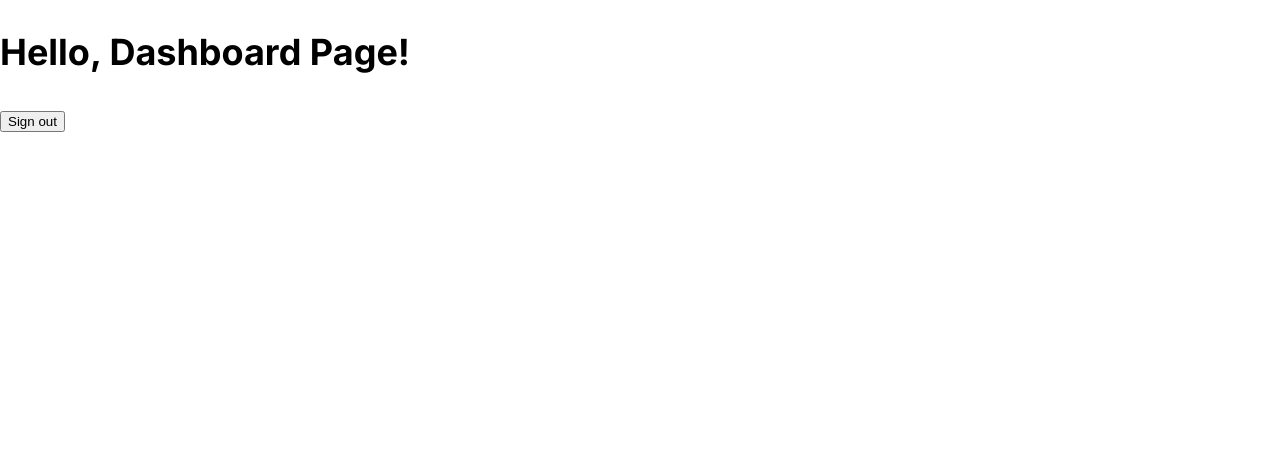
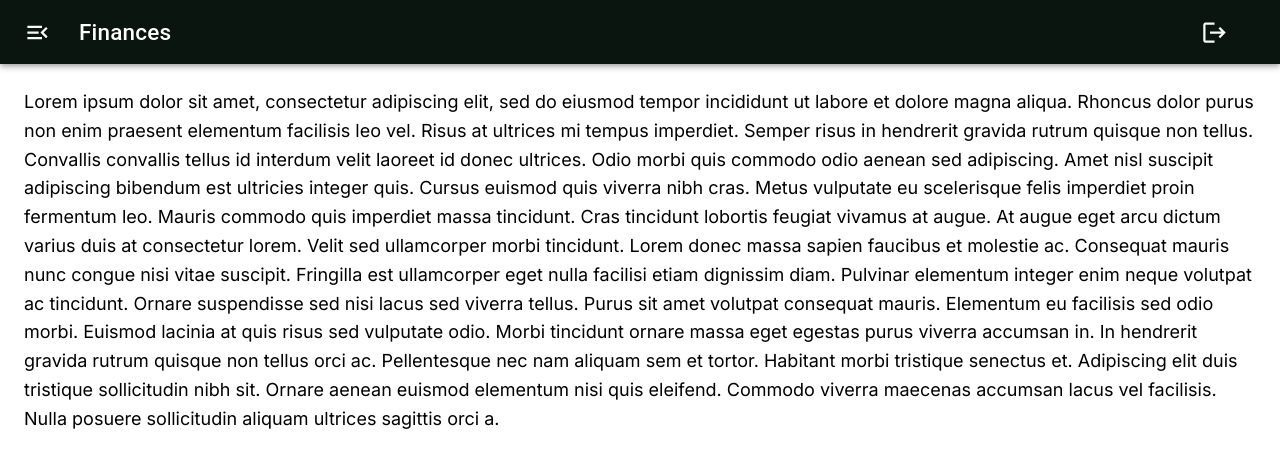
Before and after one commit to dadedeandrade/nextjs-finance-dashboard, a Next.js app: page /dashboard in a window 1280 px wide. Shown: the top 468 px of the page. Built offline with nearby package versions, Linux system fonts and the light colour scheme; no server answers; sample sign-in values are in the browser's storage.

Commit message:
Dashboard/ Created initial UI for sidebar and general layout

```diff
--- a/package.json
+++ b/package.json
@@ -20,6 +20,7 @@
     "react": "^18",
     "react-chartjs-2": "^5.2.0",
     "react-dom": "^18",
+    "simplebar-react": "^3.2.4",
     "styled-components": "^6.1.1"
   },
   "devDependencies": {
--- a/src/app/dashboard/page.tsx
+++ b/src/app/dashboard/page.tsx
@@ -1,8 +1,29 @@
 "use client";
-import { CircularProgress, Grid } from "@mui/material";
+import {
+  AppBar,
+  Avatar,
+  Box,
+  CircularProgress,
+  Divider,
+  Drawer,
+  Grid,
+  IconButton,
+  List,
+  ListItem,
+  ListItemAvatar,
+  ListItemButton,
+  ListItemIcon,
+  ListItemText,
+  Stack,
+  Toolbar,
+  Typography,
+} from "@mui/material";
 import { signOut, useSession } from "next-auth/react";
 import { redirect } from "next/navigation";
-import React from "react";
+import React, { useState } from "react";
+import HomeIcon from "@mui/icons-material/Home";
+import MenuOpenIcon from "@mui/icons-material/MenuOpen";
+import LogoutIcon from "@mui/icons-material/Logout";
 
 function Dashboard() {
   const session = useSession();
@@ -10,6 +31,20 @@ function Dashboard() {
   if (session.status == "unauthenticated") {
     redirect("/");
   }
+  const [isDrawerOpen, setIsDrawerOpen] = useState(false);
+
+  const toggleDrawer =
+    (open: boolean) => (event: React.KeyboardEvent | React.MouseEvent) => {
+      if (
+        event.type === "keydown" &&
+        ((event as React.KeyboardEvent).key === "Tab" ||
+          (event as React.KeyboardEvent).key === "Shift")
+      ) {
+        return;
+      }
+
+      setIsDrawerOpen(open);
+    };
 
   return (
     <>
@@ -28,10 +63,103 @@ function Dashboard() {
         </Grid>
       ) : (
         <>
-          <h1>Hello, Dashboard Page!</h1>
-          <button onClick={() => signOut({ callbackUrl: "/" })}>
-            Sign out
-          </button>{" "}
+          <Box sx={{ flexGrow: 1 }}>
+            <AppBar position="static" color="primary">
+              <Toolbar>
+                <IconButton
+                  size="large"
+                  edge="start"
+                  color="inherit"
+                  aria-label="menu"
+                  sx={{ mr: 2 }}
+                  onClick={toggleDrawer(true)}
+                >
+                  <MenuOpenIcon />
+                </IconButton>
+                <Typography variant="h6" component="div" sx={{ flexGrow: 1 }}>
+                  Finances
+                </Typography>
+
+                <IconButton
+                  size="large"
+                  edge="start"
+                  color="inherit"
+                  aria-label="menu"
+                  sx={{ mr: 2 }}
+                  onClick={() => signOut({ callbackUrl: "/" })}
+                >
+                  <LogoutIcon />
+                </IconButton>
+              </Toolbar>
+            </AppBar>
+          </Box>
+          <Drawer
+            anchor={"left"}
+            open={isDrawerOpen}
+            onClose={toggleDrawer(false)}
+          >
+            <Stack
+              sx={{
+                bgcolor: "#080808",
+                color: "#fff",
+              }}
+              direction={"column"}
+              justifyContent={"space-between"}
+              minWidth={352}
+              height={"100%"}
+            >
+              <List>
+                <ListItemButton>
+                  <ListItemIcon>
+                    <HomeIcon />
+                  </ListItemIcon>
+                  <ListItemText primary="Home" />
+                </ListItemButton>
+              </List>
+              <List>
+                <Divider></Divider>
+                <ListItem>
+                  <ListItemAvatar>
+                    <Avatar
+                      alt={session.data?.user?.name!}
+                      src={session.data?.user?.image!}
+                    />
+                  </ListItemAvatar>
+                  <ListItemText
+                    primary={session.data?.user?.name}
+                    secondary={session.data?.user?.email}
+                  />
+                </ListItem>
+              </List>
+            </Stack>
+          </Drawer>
+          <Box component="main" sx={{ flexGrow: 1, p: 3 }}>
+            Lorem ipsum dolor sit amet, consectetur adipiscing elit, sed do
+            eiusmod tempor incididunt ut labore et dolore magna aliqua. Rhoncus
+            dolor purus non enim praesent elementum facilisis leo vel. Risus at
+            ultrices mi tempus imperdiet. Semper risus in hendrerit gravida
+            rutrum quisque non tellus. Convallis convallis tellus id interdum
+            velit laoreet id donec ultrices. Odio morbi quis commodo odio aenean
+            sed adipiscing. Amet nisl suscipit adipiscing bibendum est ultricies
+            integer quis. Cursus euismod quis viverra nibh cras. Metus vulputate
+            eu scelerisque felis imperdiet proin fermentum leo. Mauris commodo
+            quis imperdiet massa tincidunt. Cras tincidunt lobortis feugiat
+            vivamus at augue. At augue eget arcu dictum varius duis at
+            consectetur lorem. Velit sed ullamcorper morbi tincidunt. Lorem
+            donec massa sapien faucibus et molestie ac. Consequat mauris nunc
+            congue nisi vitae suscipit. Fringilla est ullamcorper eget nulla
+            facilisi etiam dignissim diam. Pulvinar elementum integer enim neque
+            volutpat ac tincidunt. Ornare suspendisse sed nisi lacus sed viverra
+            tellus. Purus sit amet volutpat consequat mauris. Elementum eu
+            facilisis sed odio morbi. Euismod lacinia at quis risus sed
+            vulputate odio. Morbi tincidunt ornare massa eget egestas purus
+            viverra accumsan in. In hendrerit gravida rutrum quisque non tellus
+            orci ac. Pellentesque nec nam aliquam sem et tortor. Habitant morbi
+            tristique senectus et. Adipiscing elit duis tristique sollicitudin
+            nibh sit. Ornare aenean euismod elementum nisi quis eleifend.
+            Commodo viverra maecenas accumsan lacus vel facilisis. Nulla posuere
+            sollicitudin aliquam ultrices sagittis orci a.
+          </Box>
         </>
       )}
     </>
--- a/src/app/layout.tsx
+++ b/src/app/layout.tsx
@@ -1,13 +1,14 @@
 import type { Metadata } from "next";
 import { Inter } from "next/font/google";
 import "./globals.css";
-import { NextAuthProvider } from "./providers";
+import { NextAuthProvider, ThemeProviderMUI } from "./providers";
 
 const inter = Inter({ subsets: ["latin"] });
 
 export const metadata: Metadata = {
   title: "NextJS Finance Dashboard",
-  description: "Developed by Vinicius de Andrade, for more information check https://vinicius-andrade.vercel.app/",
+  description:
+    "Developed by Vinicius de Andrade, for more information check https://vinicius-andrade.vercel.app/",
 };
 
 export default function RootLayout({
@@ -18,7 +19,9 @@ export default function RootLayout({
   return (
     <html lang="en">
       <body className={inter.className}>
-        <NextAuthProvider>{children}</NextAuthProvider>
+        <NextAuthProvider>
+          <ThemeProviderMUI>{children}</ThemeProviderMUI>
+        </NextAuthProvider>
       </body>
     </html>
   );
--- a/src/app/providers.tsx
+++ b/src/app/providers.tsx
@@ -1,6 +1,7 @@
 "use client";
 
 import { SessionProvider } from "next-auth/react";
+import { createTheme, colors, ThemeProvider } from "@mui/material";
 
 type Props = {
   children?: React.ReactNode;
@@ -9,3 +10,50 @@ type Props = {
 export const NextAuthProvider = ({ children }: Props) => {
   return <SessionProvider>{children}</SessionProvider>;
 };
+
+export const ThemeProviderMUI = ({ children }: Props) => {
+  const theme = createTheme({
+    palette: {
+      primary: {
+        main: "#0a150f",
+      },
+      secondary: {
+        main: colors.orange[500],
+      },
+      background: {
+        default: "#f8faf7",
+      },
+    },
+    status: {
+      primary: "#e53e3e",
+    },
+
+    components: {
+      MuiIconButton: {
+        styleOverrides: {
+          root: {
+            color: "#F8FAF7",
+          },
+        },
+      },
+      MuiListItemIcon: {
+        styleOverrides: {
+          root: {
+            color: "#F8FAF7",
+          },
+        },
+      },
+      MuiListItemText: {
+        styleOverrides: {
+          primary: {
+            color: "#F8FAF7",
+          },
+          secondary: {
+            color: "#F8FAF7",
+          },
+        },
+      },
+    },
+  });
+  return <ThemeProvider theme={theme}>{children}</ThemeProvider>;
+};
```
Also changed, not shown: src/app/page.tsx (+1 -7 lines), src/app/theme.d.ts (added, +10 -0 lines), 1 other file (tests, documents, lock files or other folders).
